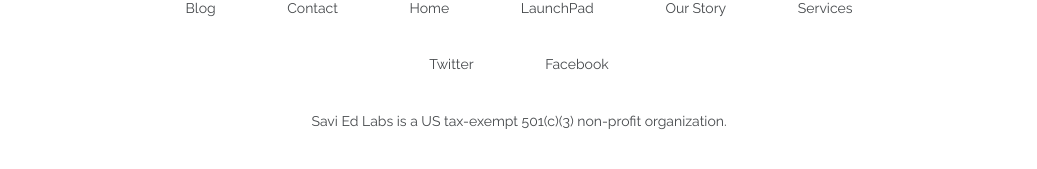
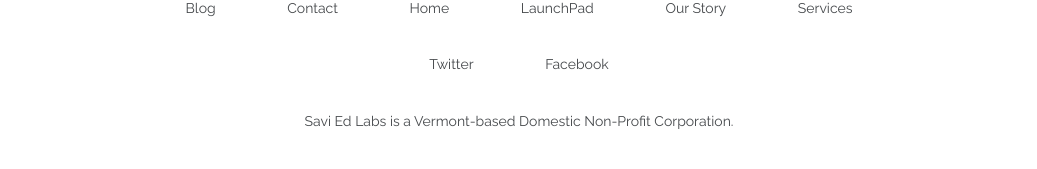
Before and after one commit to savilabs/savilabs.github.io, a Jekyll site: the page built from index.html, in a window 1280 px wide and 900 px high, scrolled down 1002 px. Shown: the part 705-874 px from the top of the window, without its empty margins (121-1158 px from the left). Built offline with Jekyll 4.4.1, drawn with Linux system fonts in a browser that asks for light colours; nearby versions of some CDN libraries.

Commit message:
Adjust non-profit status footer text
Based on feedback from Peter w/r/t the home page LP app footer:
https://www.pivotaltracker.com/story/show/152045510/comments/183112398

```diff
--- a/_includes/footer.html
+++ b/_includes/footer.html
@@ -27,7 +27,9 @@
         {% endif %}
       </ul>
 
-      <p class='site-footer__details'>Savi Ed Labs is a US tax-exempt 501(c)(3) non-profit organization.</p>
+      <p class='site-footer__details'>
+        Savi Ed Labs is a Vermont-based Domestic Non-Profit Corporation.
+      </p>
     </div>
   </div>
 </footer>
```
